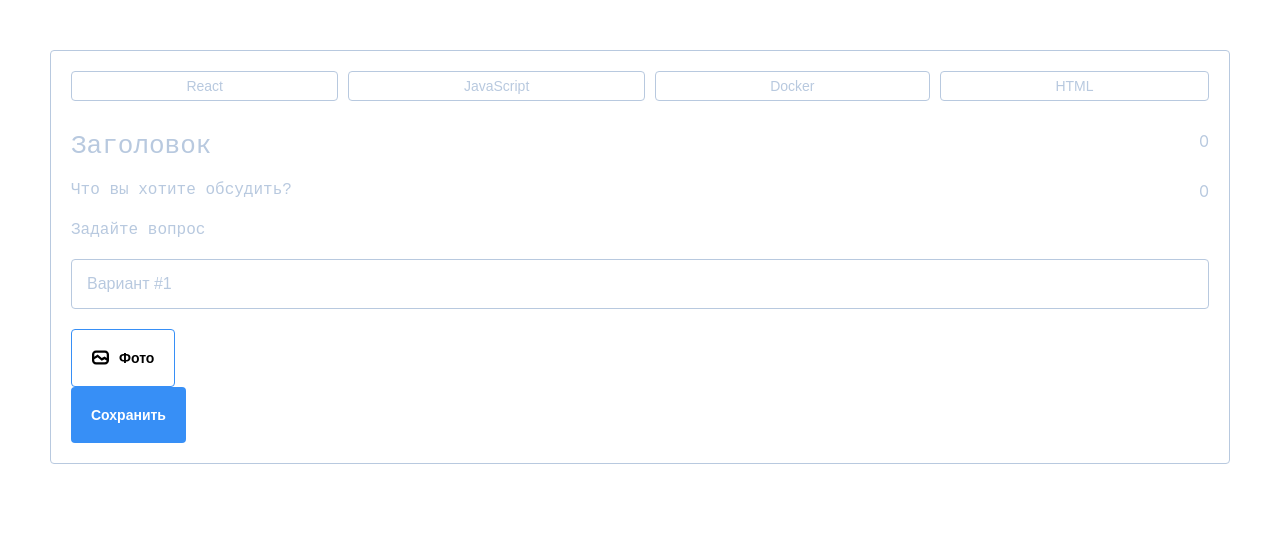
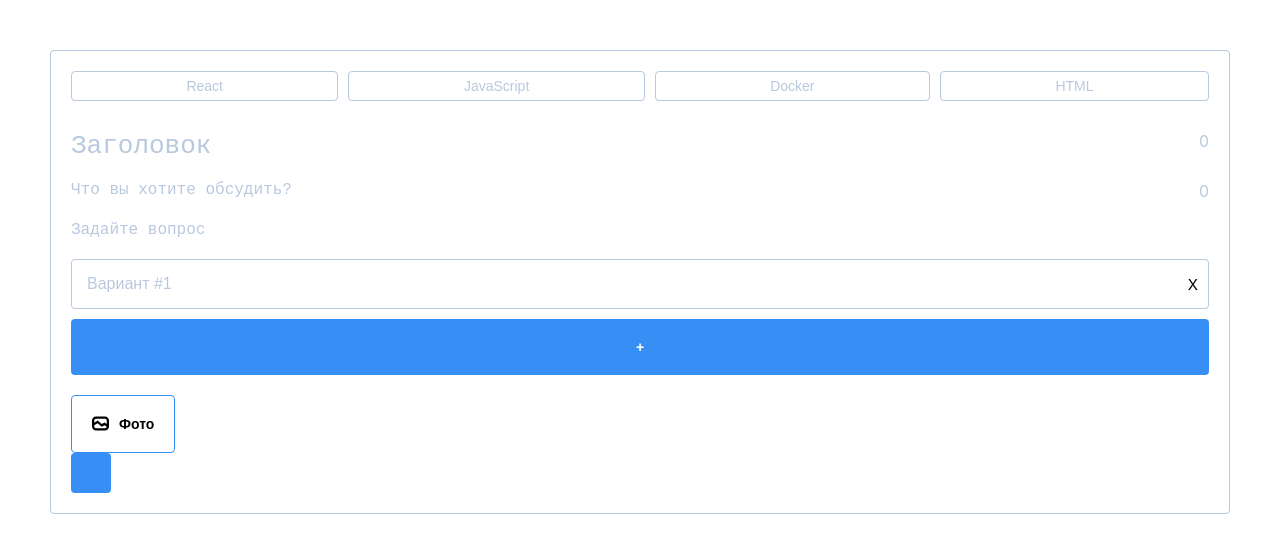
Before and after one commit to BOBRIWE/proglib-vote-form, a React (Create React App) app: page / in a window 1280 px wide. Shown: the top 552 px of the page. Built offline with nearby package versions, Linux system fonts and the light colour scheme.

Commit message:
FormVote ~done

```diff
--- a/src/components/FormButton/FormButton.jsx
+++ b/src/components/FormButton/FormButton.jsx
@@ -1,12 +1,18 @@
 import React from "react";
 import './FormButton.scss';
 
-function FormButton() {
-    return (
-        <button className="FormButton">
-            Сохранить
-        </button>
-    );
+class FormButton extends React.Component {
+    onClick(e) {
+        this.props.onClick(e);
+    }
+
+    render() {
+        return (
+            <button onClick={this.onClick.bind(this)} className="FormButton">
+                {this.props.title}
+            </button>
+        );
+    }
 }
 
 export default FormButton;
--- a/src/components/FormVote/FormVote.js
+++ b/src/components/FormVote/FormVote.js
@@ -1,12 +1,44 @@
 import React from 'react';
 import FormVoteItem from "../FormVoteItem/FormVoteItem";
+import FormButton from "../FormButton/FormButton";
+import './FormVote.scss';
 
-function FormVote() {
-    return (
-        <div>
-            <FormVoteItem/>
-        </div>
-    );
+class FormVote extends React.Component{
+    constructor(props) {
+        super(props);
+        this.state = {
+            voteItems: [{id: 0}]
+        };
+    }
+
+    removeItem(id) {
+        const voteItems = [...this.state.voteItems];
+        voteItems.splice(id, 1);
+        this.setState({
+            voteItems: voteItems
+        });
+    }
+
+    addItem(e) {
+        e.preventDefault();
+
+        const voteItems = [...this.state.voteItems];
+        voteItems.push({id: voteItems.length});
+        this.setState({
+            voteItems: voteItems
+        });
+    }
+
+    render() {
+        return (
+            <div className="FormVote">
+                {this.state.voteItems.map((value, index, array) => {
+                    return <FormVoteItem key={value.id} removeClick={this.removeItem.bind(this)} id={index} name={`Вариант #${index + 1}`}/>;
+                })}
+                <FormButton onClick={this.addItem.bind(this)} title="+"/>
+            </div>
+        );
+    }
 }
 
 export default FormVote;
--- /dev/null
+++ b/src/components/FormVote/FormVote.scss
@@ -0,0 +1,5 @@
+.FormVote {
+  display: grid;
+  grid-auto-flow: row;
+  row-gap: 10px;
+}
--- a/src/components/FormVoteItem/FormVoteItem.jsx
+++ b/src/components/FormVoteItem/FormVoteItem.jsx
@@ -1,12 +1,40 @@
 import React from 'react';
 import './FormVoteItem.scss';
 
-function FormVoteItem() {
-    return (
-        <div>
-            <input className="FormVoteItem__input" placeholder="Вариант #1" type="text"/>
-        </div>
-    );
+class FormVoteItem extends React.Component {
+    constructor(props) {
+        super(props);
+        this.state = {
+            value: null
+        };
+    }
+
+    onInput(e) {
+        this.setState({
+            value: e.target.value
+        });
+    }
+
+    removeClick() {
+        this.props.removeClick(this.props.id);
+    }
+
+    render() {
+        return (
+            <div className="FormVoteItem">
+                <input onInput={this.onInput.bind(this)} className="FormVoteItem__input" placeholder={this.props.name} type="text"/>
+                <div className="FormVoteItem__options">
+                    <div onClick={this.removeClick.bind(this)} className="FormVoteItem__remove">x</div>
+                </div>
+                {this.state.value !== null
+                    ?
+                    <div className="FormVoteItem__data-keep">
+                        <input type="hidden" name={`vote-data[${this.props.id}][id]`}/>
+                        <input type="hidden" name={`vote-data[${this.props.id}][text]`}/>
+                    </div> : null}
+            </div>
+        );
+    }
 }
 
 export default FormVoteItem;
--- a/src/components/FormVoteItem/FormVoteItem.scss
+++ b/src/components/FormVoteItem/FormVoteItem.scss
@@ -1,8 +1,27 @@
 .FormVoteItem {
+  border: 1px solid #b8c9df;
+  border-radius: 4px;
+  display: grid;
+  grid-template-columns: auto min-content;
+
+  &__options {
+    padding: 10px;
+    display: grid;
+    justify-content: center;
+    align-content: center;
+    line-height: 1;
+    text-transform: uppercase;
+    font-size: 15px;
+  }
+
+  &__remove {
+    cursor: pointer;
+  }
+
   &__input {
     padding: 15px;
-    border: 1px solid #b8c9df;
     border-radius: 4px;
+    border: none;
     font-size: 16px;
     outline: none;
     width: 100%;
@@ -12,4 +31,8 @@
       color: #b8c9df;
     }
   }
+
+  &____data-keep {
+    display: none;
+  }
 }
```
